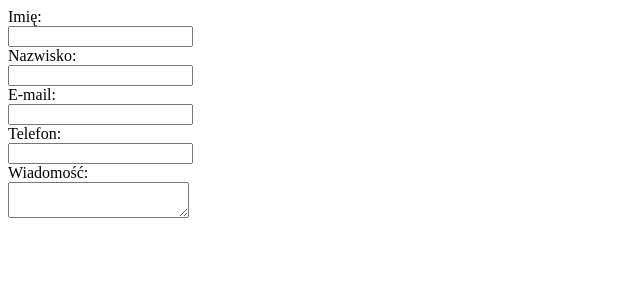
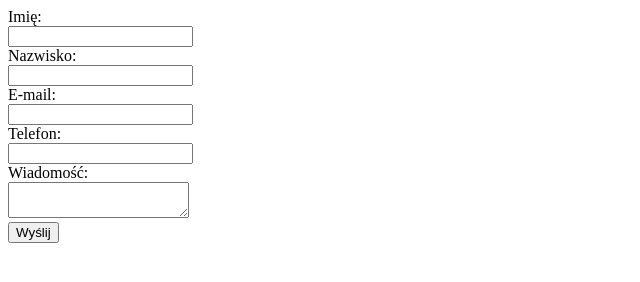
Before and after one commit to monika-and/formularz, a plain HTML site: page index.html in a window 1280 px wide. Shown: the whole page, without its empty margins (0-640 px from the left). Drawn offline with Linux system fonts and the light colour scheme.

Commit message:
dodanie przycisku wyślij

```diff
--- a/index.html
+++ b/index.html
@@ -18,6 +18,8 @@
   Wiadomość:<br />
   <textarea name="message">
 </textarea>
+<br />
+<button type="submit">Wyślij</button>
 </form>
 </body>
 </html>
```
